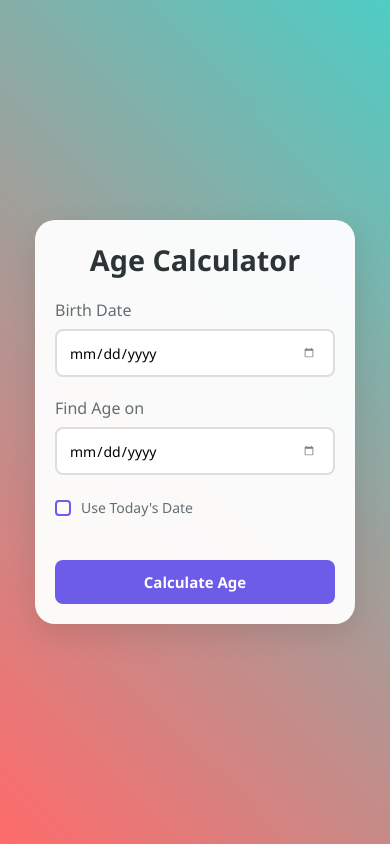
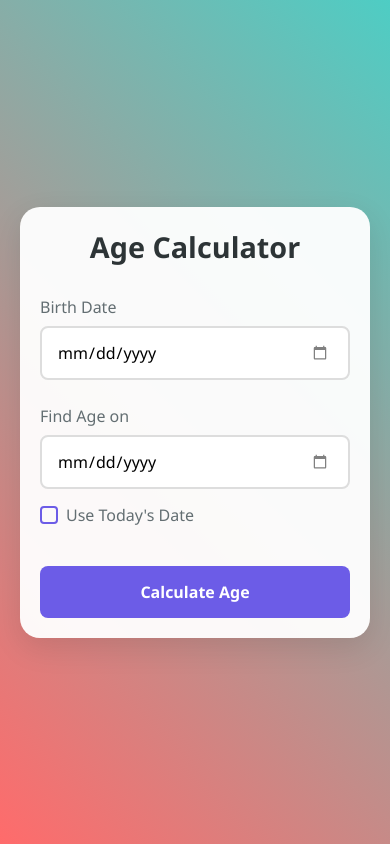
Before and after one commit to meahadi-hasan/Age-Calculator, a plain HTML site: page Age Calculator/index.html in a window 390 px wide. Drawn offline with Linux system fonts and the light colour scheme.

Commit message:
Update styles.css

```diff
--- a/Age Calculator/styles.css
+++ b/Age Calculator/styles.css
@@ -149,56 +149,6 @@ button:hover {
     }
 }
 
-@media (max-width: 768px) {
-    .container {
-        padding: 20px;
-        margin: 15px;
-        transform: none !important;
-    }
-
-    h1 {
-        font-size: 1.6em;
-        margin-bottom: 20px;
-    }
-
-    .input-group {
-        margin-bottom: 20px;
-    }
-
-    .date-input {
-        padding: 10px 12px;
-        font-size: 14px;
-    }
-
-    button {
-        padding: 12px;
-        font-size: 15px;
-    }
-
-    #result {
-        padding: 15px;
-        font-size: 1em;
-    }
-
-    .checkbox-label span {
-        font-size: 14px;
-    }
-
-    .custom-checkbox {
-        width: 16px;
-        height: 16px;
-    }
-
-    .checkbox-label {
-        gap: 10px;
-        padding: 8px 0;
-    }
-
-    input[type="date"]::-webkit-calendar-picker-indicator {
-        padding: 3px;
-        transform: scale(0.8);
-    }
-}
 
 @media (max-width: 480px) {
     .container {
```
